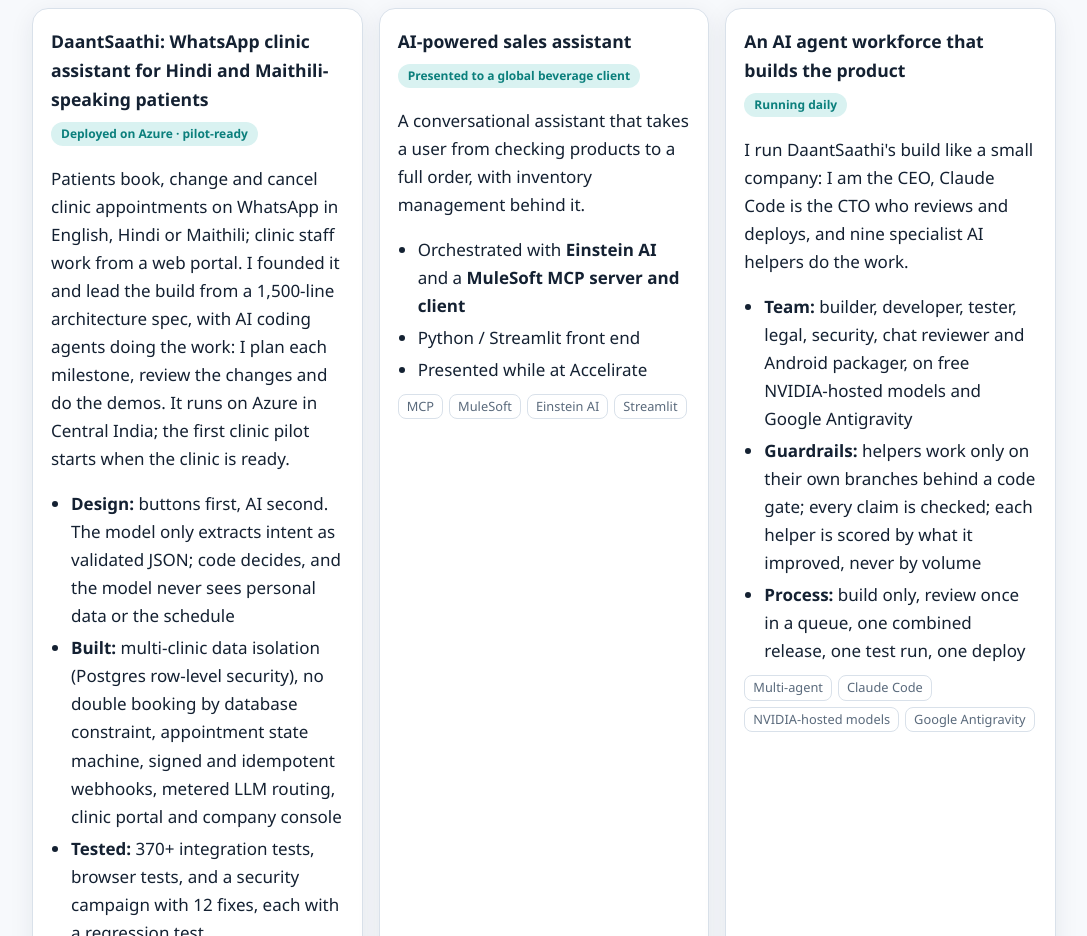
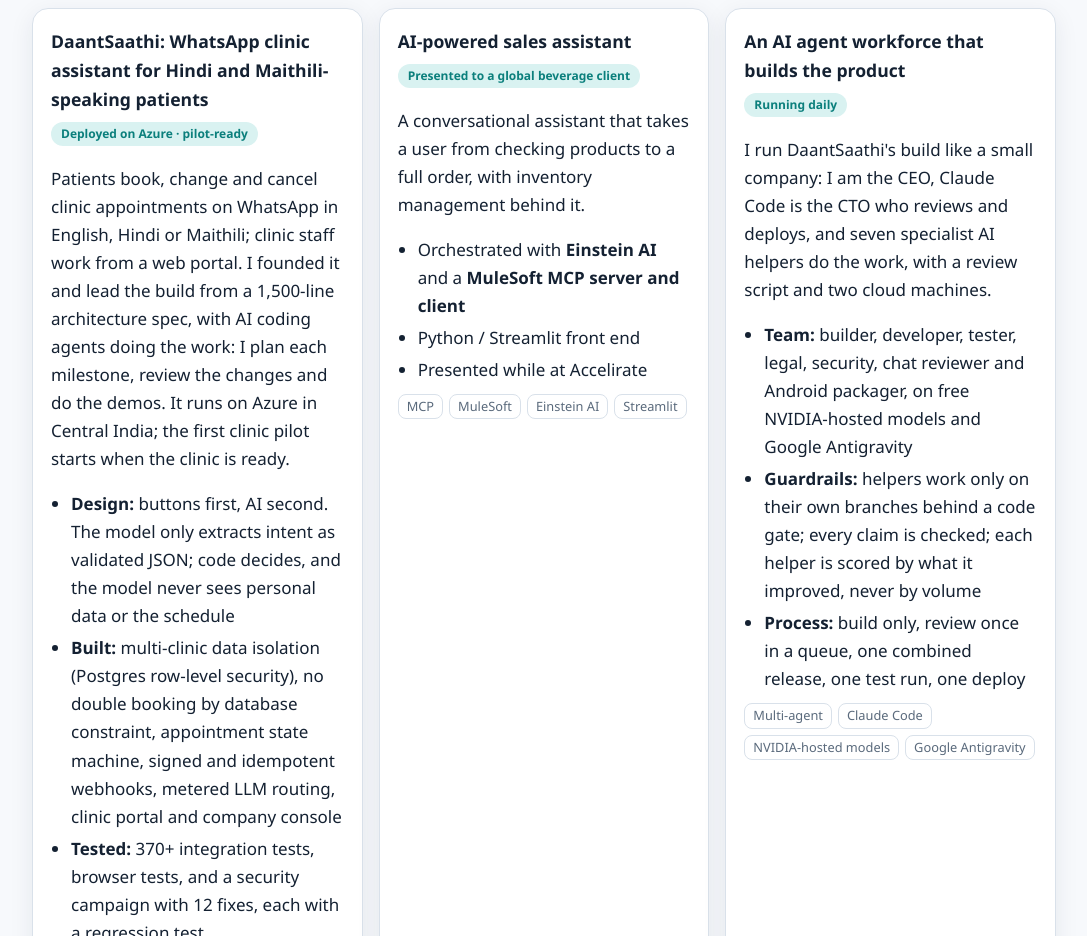
Before and after one commit to akshaysamrat/akshay-samrat-info, a plain HTML site: page index.html in a window 1280 px wide. Shown: the part 1380-2316 px from the top of the page, without its empty margins (96-1183 px from the left). Drawn offline with Linux system fonts and the light colour scheme.

Commit message:
Fix helper count: seven AI helpers plus a review script and two cloud machines (was nine)

```diff
--- a/index.html
+++ b/index.html
@@ -216,7 +216,7 @@
       <article class="card">
         <h3>An AI agent workforce that builds the product</h3>
         <span class="chip s-done">Running daily</span>
-        <p>I run DaantSaathi's build like a small company: I am the CEO, Claude Code is the CTO who reviews and deploys, and nine specialist AI helpers do the work.</p>
+        <p>I run DaantSaathi's build like a small company: I am the CEO, Claude Code is the CTO who reviews and deploys, and seven specialist AI helpers do the work, with a review script and two cloud machines.</p>
         <ul class="tight">
           <li><b>Team:</b> builder, developer, tester, legal, security, chat reviewer and Android packager, on free NVIDIA-hosted models and Google Antigravity</li>
           <li><b>Guardrails:</b> helpers work only on their own branches behind a code gate; every claim is checked; each helper is scored by what it improved, never by volume</li>
```
Also changed, not shown: resume/resume.html (+1 -1 lines), 1 other file.
